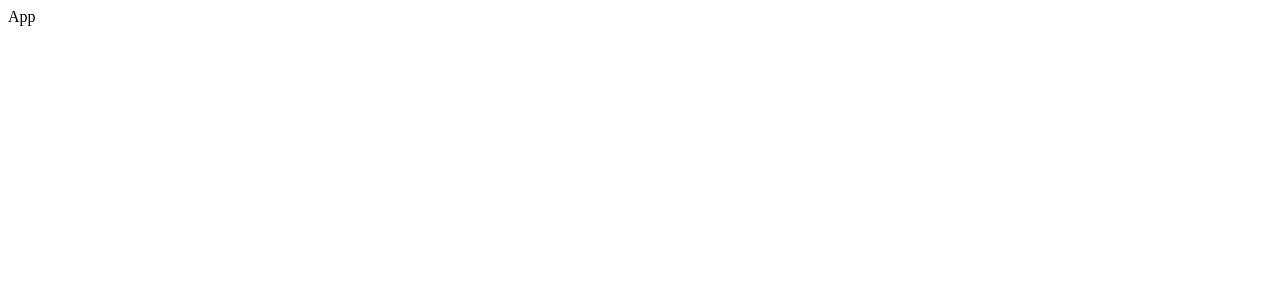
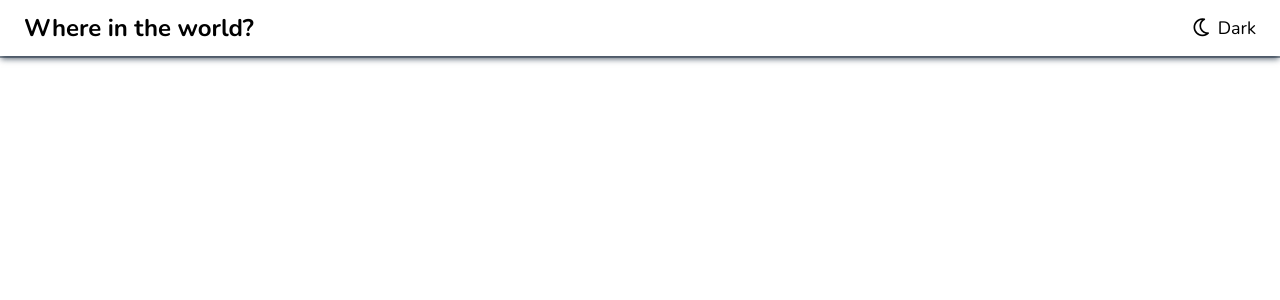
Before and after one commit to NishuSingh-12/Countries-API-Project-React, a React (Vite) app: page / in a window 1280 px wide. Shown: the top 300 px of the page. Built offline with nearby package versions, Linux system fonts and the light colour scheme.

Commit message:
add Header component with styling

```diff
--- /dev/null
+++ b/App.css
@@ -0,0 +1,31 @@
+/* Common styles */
+*{
+    padding: 0;
+    margin: 0;
+    box-sizing: border-box;
+}
+body{
+      font-family: "Nunito", sans-serif;
+}
+.header,select,.SearchBar-container,.countryCard{
+
+box-shadow: rgba(6, 24, 44, 0.4) 0px 0px 0px 2px, rgba(6, 24, 44, 0.65) 0px 4px 6px -1px, rgba(255, 255, 255, 0.08) 0px 1px 0px inset;
+}
+
+/* Header style */
+.header{
+
+   padding: 12px 24px;
+}
+.header div{
+    display: flex;
+    align-items: center;
+    justify-content: space-between;
+}
+.header div p{
+    font-size: 18px;
+}
+.header div p span{
+    margin-right: 4px;
+    cursor: pointer;
+}
--- a/App.jsx
+++ b/App.jsx
@@ -1,7 +1,10 @@
-
+import './App.css';
+import Header from './components/Header';
 
 export default function App() {
   return (
-    <div>App</div>
+    <>
+    <Header/>
+    </>
   )
 }
--- /dev/null
+++ b/components/Header.jsx
@@ -0,0 +1,10 @@
+export default function Header() {
+  return (
+   <header className="header">
+    <div>
+      <h2>Where in the world?</h2>
+      <p><span><i className="fa-regular fa-moon"></i></span>Dark</p>
+    </div>
+   </header>
+  )
+}
```
